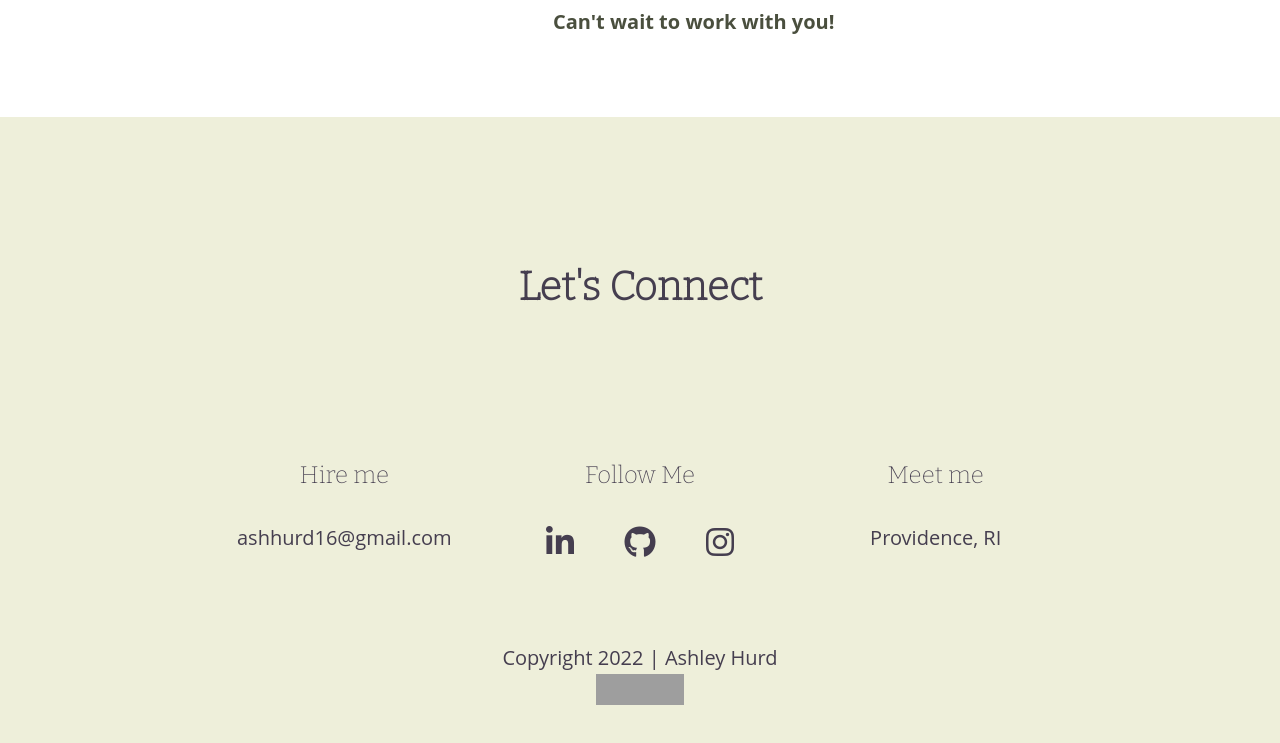
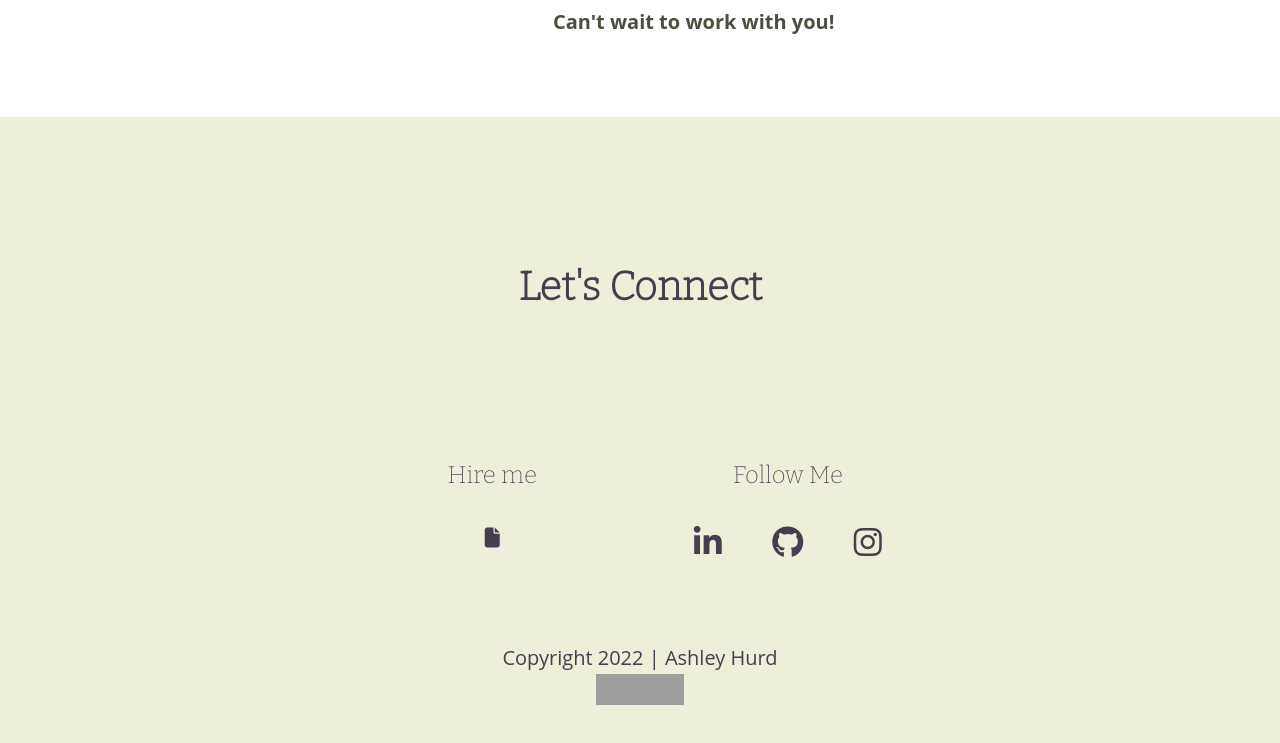
Before and after one commit to ashleyhurd/portfolio, a website built with Parcel: page index.html in a window 1280 px wide. Shown: the part 3482-4225 px from the top of the page. Built offline with nearby package versions, Linux system fonts and the light colour scheme; grey boxes are pictures that could not be loaded.

Commit message:
Resume link add

```diff
--- a/index.html
+++ b/index.html
@@ -52,7 +52,7 @@
                     <div class="content-wrapper">
                         <h3 class="portfolio-header">Projects</h3>
                         <div class="portfolio-wrapper">
-                            <!----- (1) STICKY NOTE UI ------->
+                            <!--(1) STICKY NOTE UI -->
                             <div class="home-portfolio-piece">
                                 <figure>
                                     <a href="https://2g153e.csb.app/" target="_blank">
@@ -219,7 +219,7 @@
                             Hire me
                         </h5>
                         <p>
-                            ashhurd16@gmail.com
+                            <a href="resume/resume.pdf" target="_blank"><i class="fas fa-file"></i></a>
                         </p>
                     </div>
                     <div class="contact-info follow-section">
@@ -237,14 +237,6 @@
                                 <a href="https://www.instagram.com/ashhhurd/" target="_blank"><i class="fab fa-instagram"></i></a>
                             </li>
                         </ul>
-                    </div>
-                    <div class="contact-info">
-                        <h5 class="contact-title">
-                            Meet me
-                        </h5>
-                        <p>
-                            Providence, RI
-                        </p>
                     </div>
                 </div>
                 <p>
```
Also changed, not shown: 1 other file.
